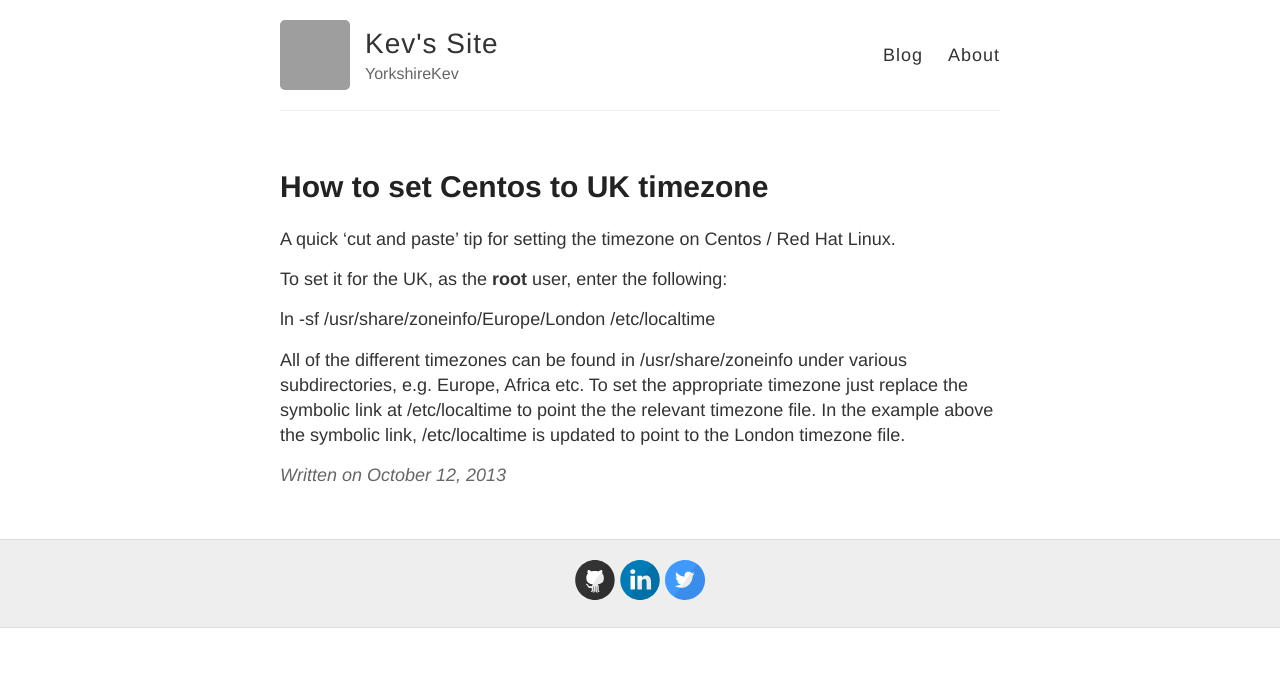
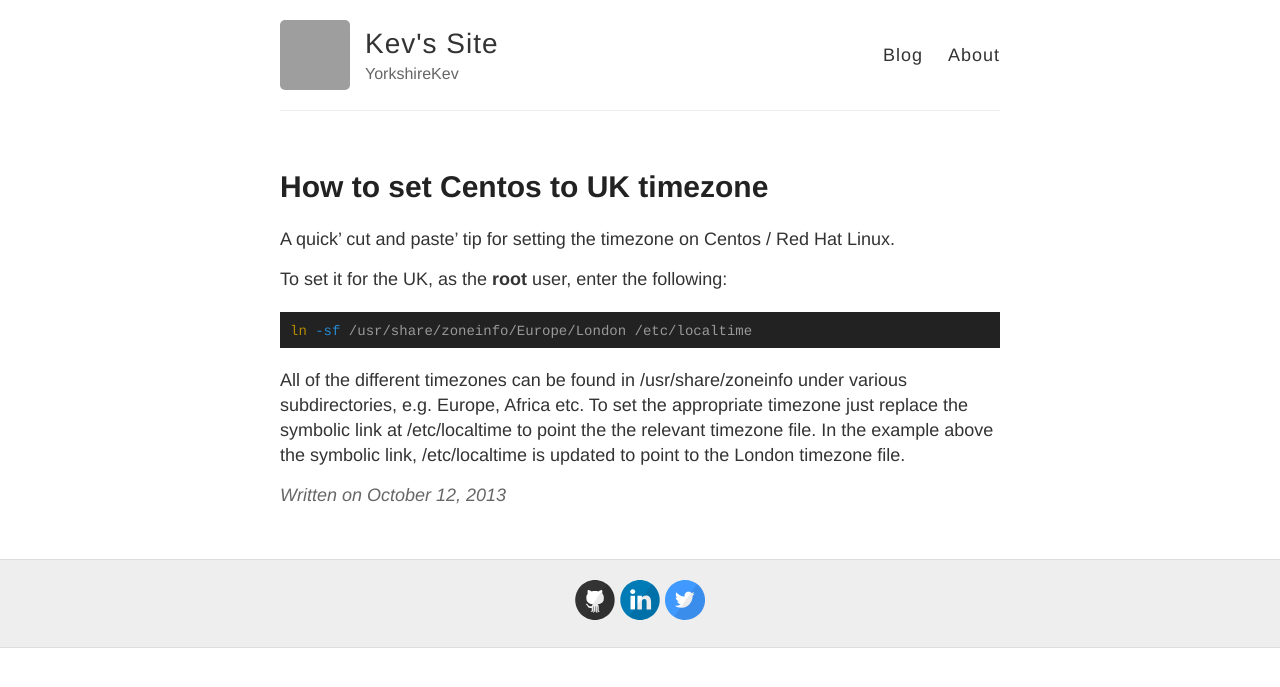
Before and after one commit to YorkshireKev/kevssite.com-jekyll-version, a Jekyll site: the page built from _posts/2013-10-12-how-to-set-centos-to-uk-timezone.md, in a window 1280 px wide. Shown: the top 687 px of the page. Built offline with Jekyll 4.4.1, drawn with Linux system fonts in a browser that asks for light colours; comment, search, counter and statistics services are not loaded; some of the changed lines change nothing that is shown; grey boxes are pictures that could not be loaded.

Commit message:
Format code

```diff
--- a/_posts/2013-10-12-how-to-set-centos-to-uk-timezone.md
+++ b/_posts/2013-10-12-how-to-set-centos-to-uk-timezone.md
@@ -10,10 +10,10 @@ categories:
 tags:
   - centos
 ---
-A quick &#8216;cut and paste&#8217; tip for setting the timezone on Centos / Red Hat Linux.<!--more-->
+A quick' cut and paste' tip for setting the timezone on Centos / Red Hat Linux.
 
 To set it for the UK, as the **root** user, enter the following:
-
-<pre>ln -sf /usr/share/zoneinfo/Europe/London /etc/localtime</pre>
-
+{% highlight bash %}
+ln -sf /usr/share/zoneinfo/Europe/London /etc/localtime
+{% endhighlight %}
 All of the different timezones can be found in /usr/share/zoneinfo under various subdirectories, e.g. Europe, Africa etc. To set the appropriate timezone just replace the symbolic link at /etc/localtime to point the the relevant timezone file. In the example above the symbolic link, /etc/localtime is updated to point to the London timezone file.
```
